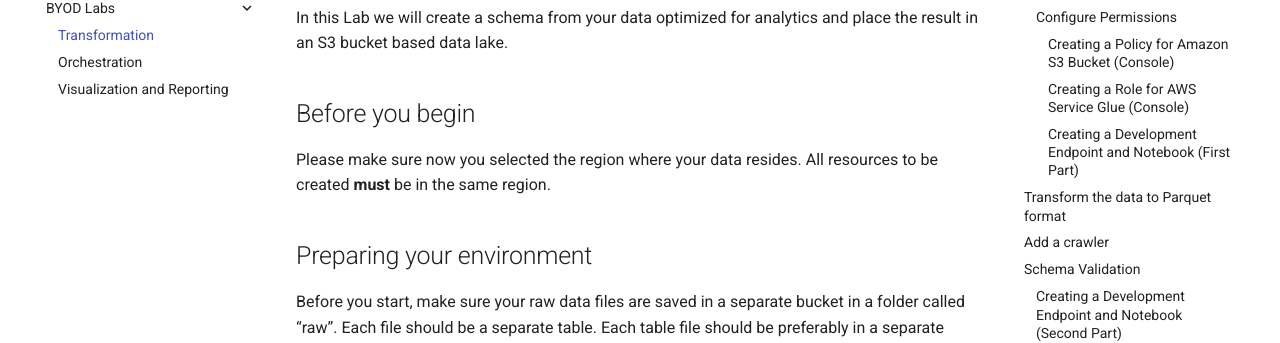
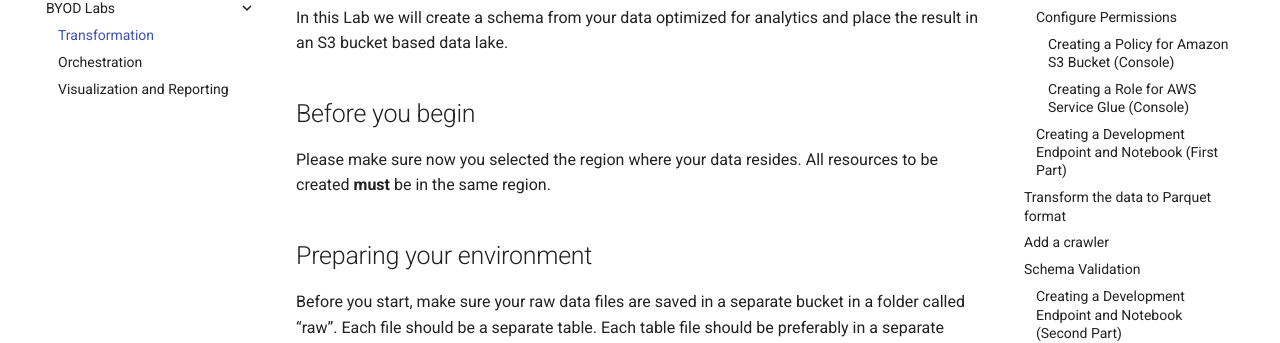
Before and after one commit to BastLeblanc/aws-byod-immersion-day, an MkDocs documentation site: the page built from labs/01_ingestion_with_glue/ingestion_with_glue.md, in a window 1280 px wide. Shown: the part 175-518 px from the top of the page. Built offline with MkDocs 1.6.1 and Material for MkDocs 9.7.7, drawn with Linux system fonts in a browser that asks for light colours.

```diff
--- a/labs/01_ingestion_with_glue/ingestion_with_glue.md
+++ b/labs/01_ingestion_with_glue/ingestion_with_glue.md
@@ -80,7 +80,7 @@ In this lab we will:
 
 NOTE: “AWSGlueServiceRole” is an AWS Managed Policy to provide Glue with needed permissions to access S3 data. However, you still need to allow access to your specific S3 bucket for Glue by attaching “BYOD-S3Policy” created policy.
 
-#### Creating a Development Endpoint and Notebook (First Part)
+### Creating a Development Endpoint and Notebook (First Part)
 
 1. On the left menu, click in Dev. enpoints and **Add endpoint**.
 2. Development endpoint name: `byod`
@@ -199,7 +199,7 @@ NOTE: If you have any "id" column as integer, please make sure type is set to "d
 - Click Save.
 
 
-#### Creating a Development Endpoint and Notebook (Second Part)
+### Creating a Development Endpoint and Notebook (Second Part)
 
 1. Go to Notebooks, click Create notebook
 2. Notebook name: aws-glue-`byod`
```
